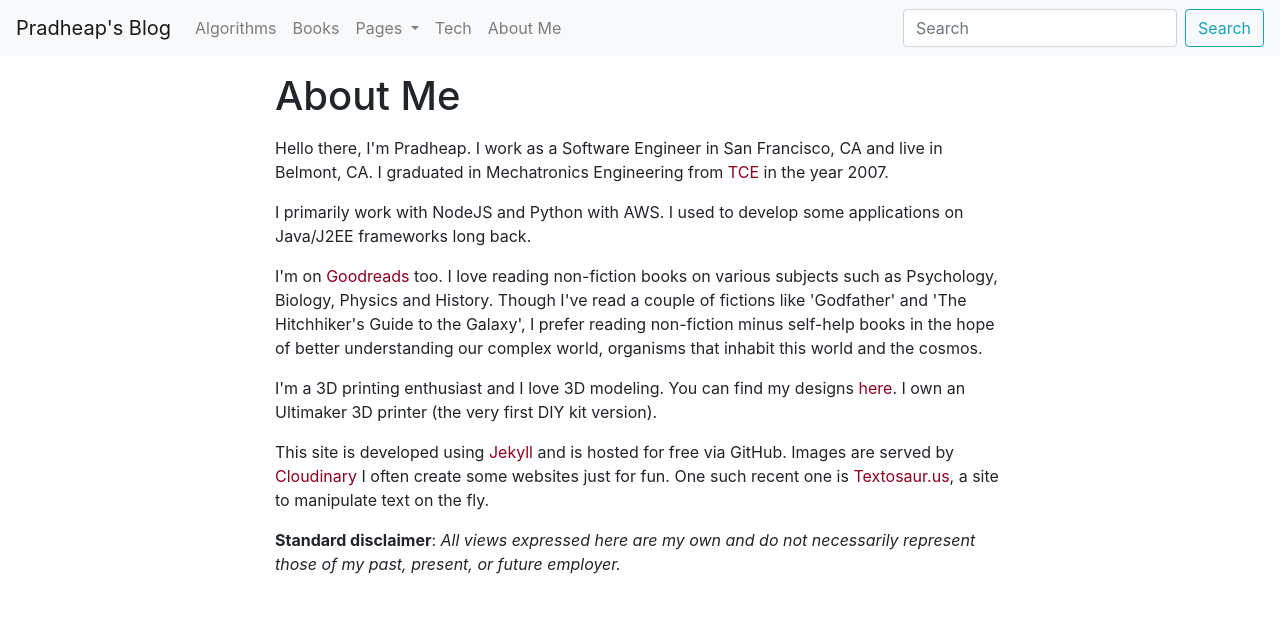
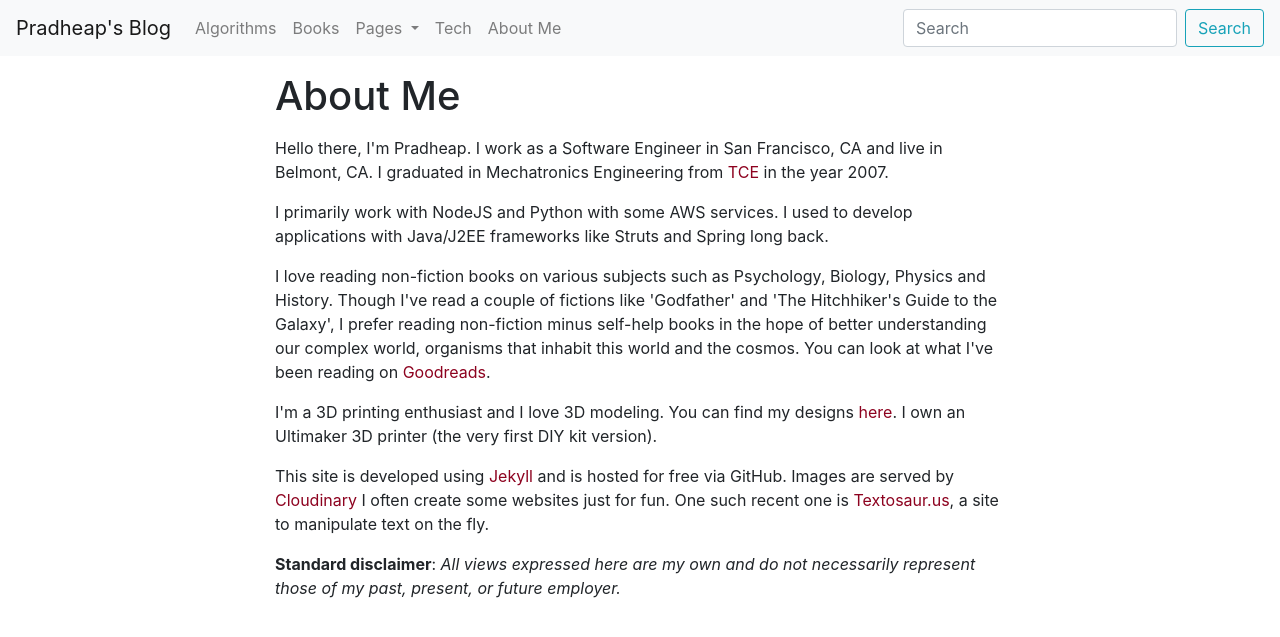
Before and after one commit to pradheap/pradheap.github.io, a Jekyll site: the page built from about.html, in a window 1280 px wide. Shown: the top 637 px of the page. Built offline with Jekyll 4.4.1, drawn with Linux system fonts in a browser that asks for light colours; nearby versions of some CDN libraries.

Commit message:
Update the scintillating grid and about me page.

```diff
--- a/about.html
+++ b/about.html
@@ -9,10 +9,9 @@
 	<p>
         Hello there, I'm Pradheap. I work as a Software Engineer in San Francisco, CA and live in Belmont, CA. I graduated in Mechatronics Engineering from <a href='https://www.tce.edu/' target="_blank">TCE</a> in the year 2007.
     </p><p>
-        I primarily work with NodeJS and Python with AWS. I used to develop some applications on Java/J2EE frameworks long back.
+        I primarily work with NodeJS and Python with some AWS services. I used to develop applications with Java/J2EE frameworks like Struts and Spring long back.
     </p><p>
-        I'm on <a href ='https://www.goodreads.com/user/show/4987984-pradheap' target="_blank">Goodreads</a> too.
-        I love reading non-fiction books on various subjects such as Psychology, Biology, Physics and History. Though I've read a couple of fictions like 'Godfather' and 'The Hitchhiker's Guide to the Galaxy', I prefer reading non-fiction minus self-help books in the hope of better understanding our complex world, organisms that inhabit this world and the cosmos.
+        I love reading non-fiction books on various subjects such as Psychology, Biology, Physics and History. Though I've read a couple of fictions like 'Godfather' and 'The Hitchhiker's Guide to the Galaxy', I prefer reading non-fiction minus self-help books in the hope of better understanding our complex world, organisms that inhabit this world and the cosmos. You can look at what I've been reading on <a href ='https://www.goodreads.com/user/show/4987984-pradheap' target="_blank">Goodreads</a>.
     </p></p>
         I'm a 3D printing enthusiast and I love 3D modeling. You can find my designs <a href='https://www.thingiverse.com/prad/designs'
         target="_blank">here</a>. I own an Ultimaker 3D printer (the very first DIY kit version).
--- a/html-pages/illusions/optical-illusions-1.css
+++ b/html-pages/illusions/optical-illusions-1.css
@@ -27,7 +27,7 @@
     background-color: black;
 }
 
-.scintillating-square:after {
+.scintillating-square-circle:after {
     content: "";
     width: 8px;
     top: 78px;
@@ -95,6 +95,8 @@
 }
 
 #small-flower {
+    position: relative;
+    top: -15px;
     display: inline-block;
 }
 
--- a/html-pages/illusions/optical-illusions-1.html
+++ b/html-pages/illusions/optical-illusions-1.html
@@ -83,6 +83,9 @@
             hermann.appendChild(hermannSquare);
             var scintillatingSquare = document.createElement('div');
             scintillatingSquare.className = "scintillating-square";
+            if (i < 30 && (i % 6) !== 0) {
+                scintillatingSquare.className += " scintillating-square-circle";
+            }
             scintillating.appendChild(scintillatingSquare);
         }
         // Cafe Wall Illusion
```
